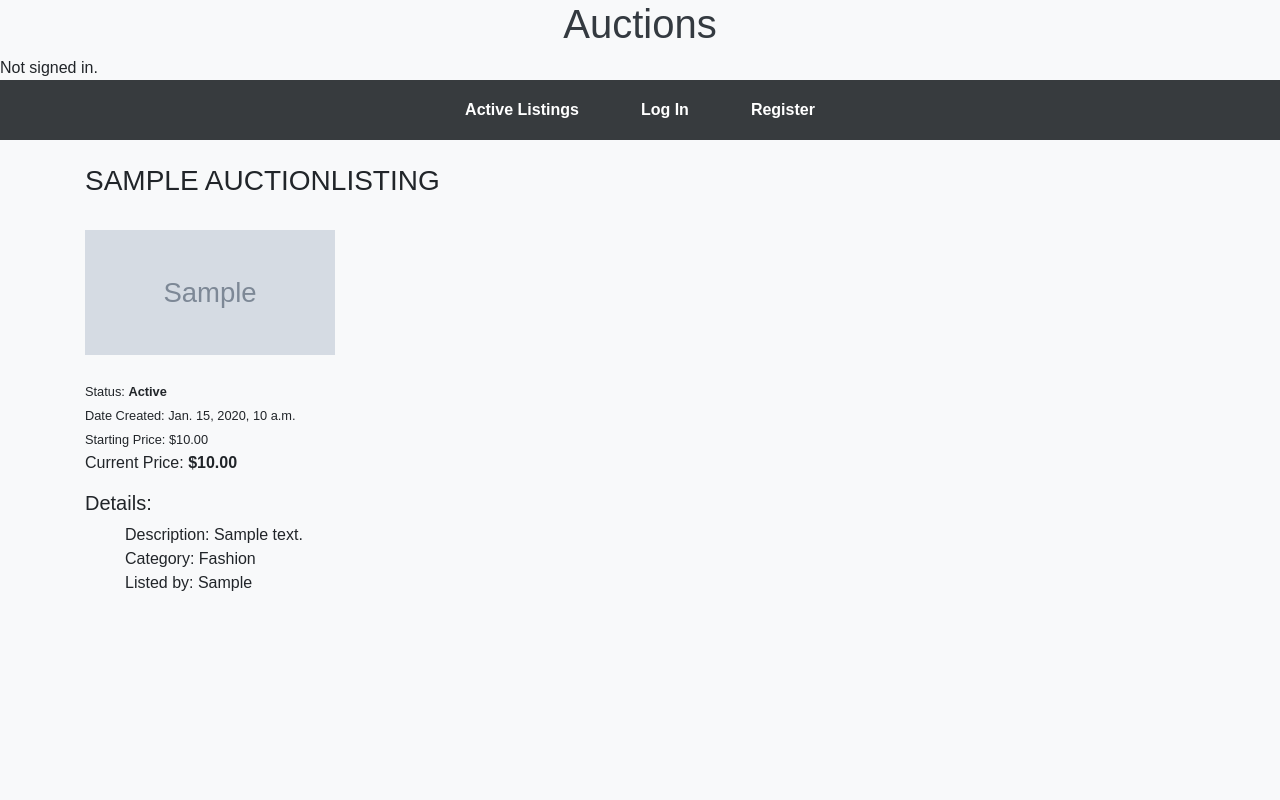
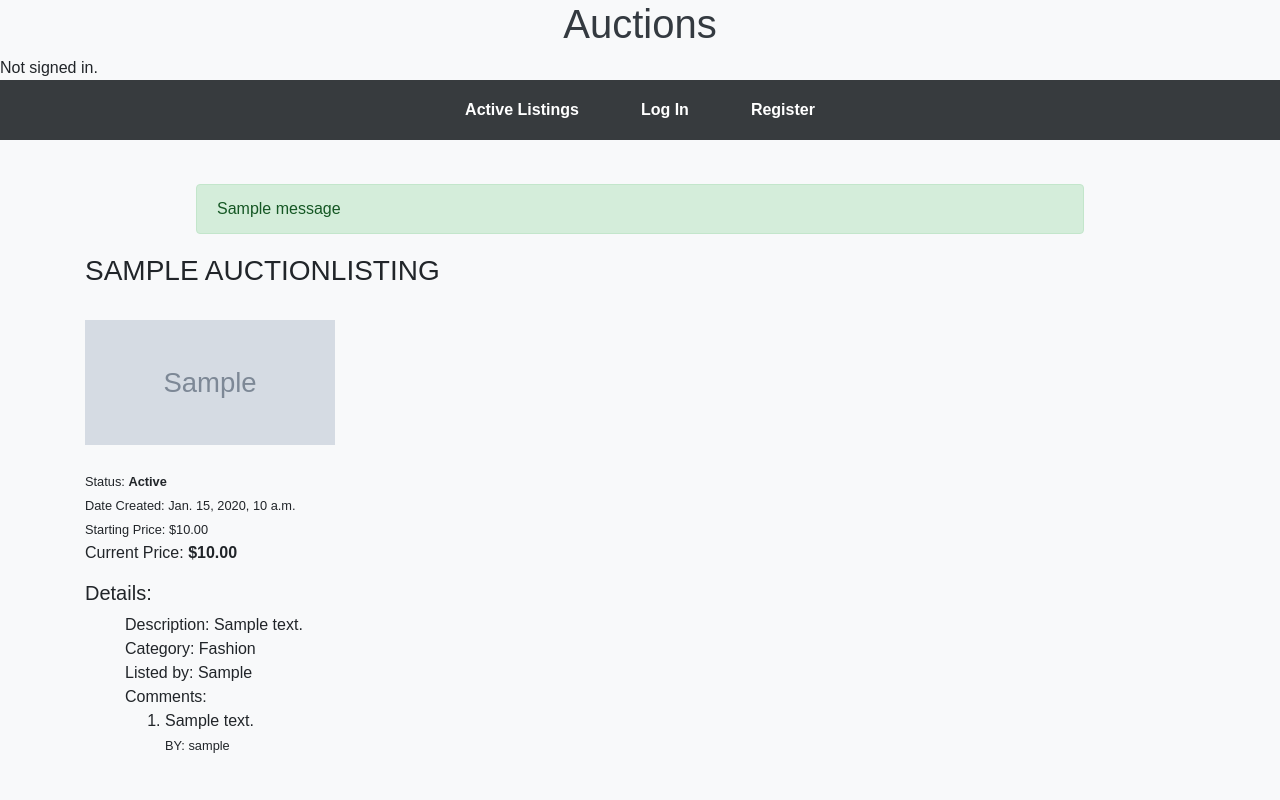
Before and after one commit to cloydbalongkit1/commerse_django, a Django app: page /listed_item/1 in a window 1280 px wide. Run offline with Django 3.2, Linux system fonts and the light colour scheme; tables that the repository leaves empty hold one stand-in row (values such as "Sample post"); grey boxes marked "Sample" are stand-in pictures; one stand-in notice (Sample message) is shown; some libraries are stand-ins or nearby versions.

Commit message:
adding comments function for every user that logged-in

```diff
--- a/auctions/templates/auctions/listed_item.html
+++ b/auctions/templates/auctions/listed_item.html
@@ -2,10 +2,16 @@
 
 {% block body %}
 
+        {% if messages %}
+            {% for message in messages %}
+                <div class="alert alert-{{ message.tags }}" role="alert">
+                    {{ message }}
+                </div>
+            {% endfor %}
+        {% endif %}
+
         <h3>{{ item.item_name.upper }}</h3>
-
         <br>
-
         <img src="{{ item.image_url }}" alt="{{ item.item_name }}"><br><br>
 
         {% if item.active %}
@@ -37,9 +43,27 @@
             <li>Description: {{ item.description }}</li>
             <li>Category: {{ item.category.title }}</li>
             <li>Listed by: {{ item.created_by.first_name.title }}</li>
+            <li>Comments:</li>
+                <ol>
+                    {% if comments %}
+                        {% for comment in comments %}
+                            <li>
+                                <p class="mb-0">
+                                    {{ comment.comments }}
+                                </p>
+                                <small>
+                                    BY: {{ comment.comment_by.username }}
+                                </small>
+                            </li>
+                        {% endfor %}
+                    {% else %}
+                    <li>
+                        <small>No Comments</small>
+                    </li>
+                    {% endif %}
+                </ol>
         </ul>
         <br>
-
         {% if user.is_authenticated %}
 
             <div class="d-flex justify-content-start mb-3">
@@ -66,6 +90,15 @@
 
             </div>
 
+            <div class="d-flex justify-content-start mb-3">
+                <form action="{% url 'comments' %}" method="post">
+                    {% csrf_token %}
+                    <input type="hidden" value="{{ item.id }}" name="item_id">
+                    <input type="text" name="user-comment" placeholder="Comments..." class="form-control mt-3">
+                    <input type="submit" value="Add Comment" class="btn btn-primary mt-2">
+                </form>
+            </div>
+
         {% endif %}
 
 {% endblock %}
--- a/auctions/urls.py
+++ b/auctions/urls.py
@@ -15,4 +15,5 @@ urlpatterns = [
     path("my_bid", views.my_bid, name="my_bid"),
     path("item_deleted/<int:id>", views.item_deleted, name="item_deleted"),
     path("close_bid/<int:id>", views.close_bid, name="close_bid"),
+    path("comments", views.comments, name="comments")
 ]
--- a/auctions/views.py
+++ b/auctions/views.py
@@ -35,9 +35,27 @@ def index(request):
 
 def listed_item(request, id):
     item = get_object_or_404(AuctionListing, id=id)
+    item_comments = Comments.objects.filter(commented_item=item)
     return render(request, "auctions/listed_item.html", {
-        "item": item
+        "item": item,
+        'comments': item_comments,
     })
+
+
+
+@login_required
+def comments(request):
+    if request.method == "POST":
+        item_commented = get_object_or_404(AuctionListing, id=request.POST.get('item_id'))
+        current_user_comment = request.POST.get('user-comment')
+        current_user = get_object_or_404(User, username=request.user)
+        db_comments = Comments(commented_item=item_commented,
+                               comment_by=current_user,
+                               comments=current_user_comment)
+        db_comments.save()
+        messages.success(request, "Comment posted!", extra_tags="success")
+        return redirect('listed_item', id=item_commented.id)
+
 
 
 
```
Also changed, not shown: auctions/migrations/0012_merge_20241007_1339.py (added).
